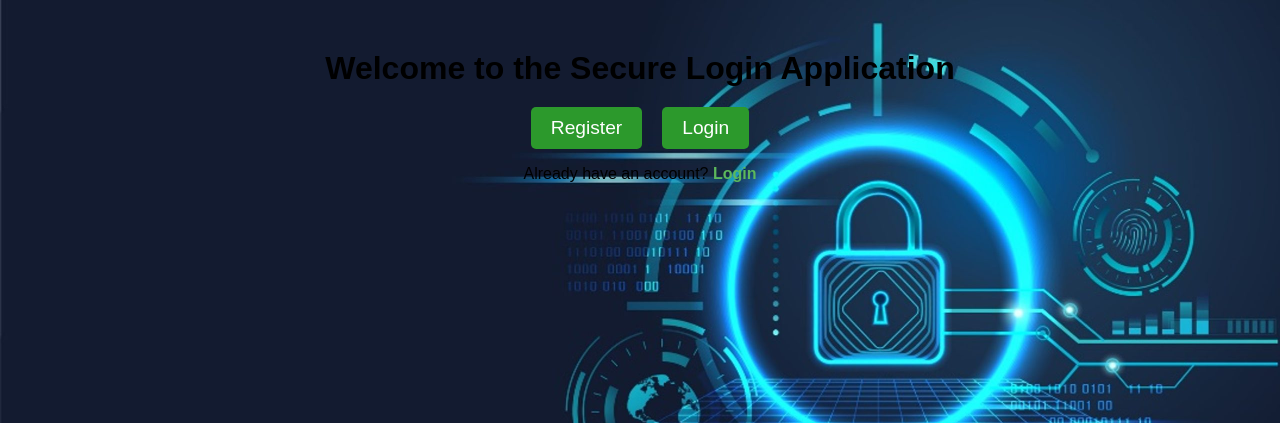
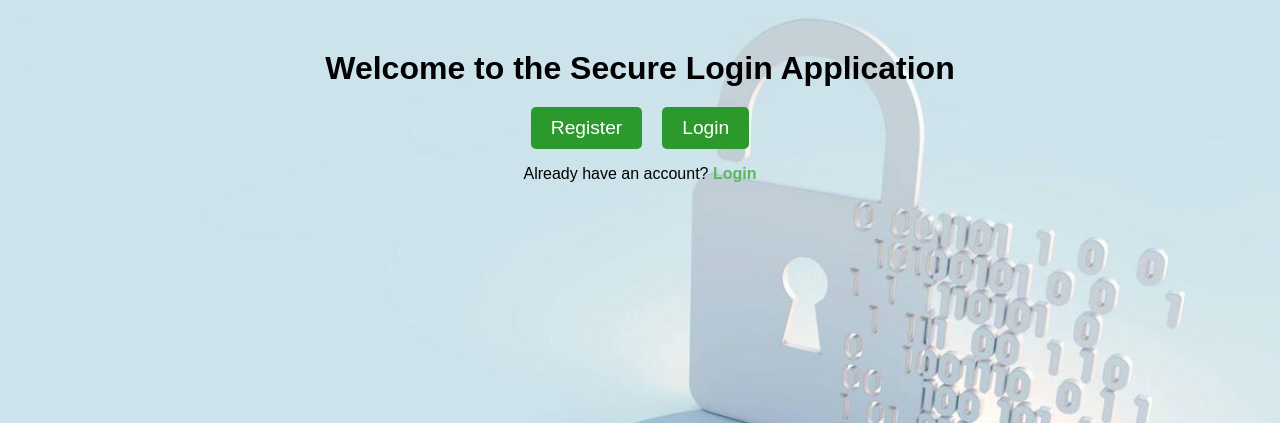
Before and after one commit to NipunaMadula/Secure-Login-Application, a PHP site: page / in a window 1280 px wide. Shown: the top 423 px of the page. Run offline with PHP 8.4, Linux system fonts and the light colour scheme; data that the repository does not hold is empty.

Commit message:
change background image

```diff
--- a/public/css/index.css
+++ b/public/css/index.css
@@ -1,7 +1,7 @@
 body {
     font-family: Arial, sans-serif;
     background-color: #f4f4f4; /* Light background color */
-    background-image: url('../images/img1.jpg');
+    background-image: url('../images/img2.jpg');
     background-size: cover; /* Cover the entire viewport */
     background-repeat: no-repeat; /* Prevents repeating the image */
     margin: 0;
--- a/public/css/register.css
+++ b/public/css/register.css
@@ -12,7 +12,7 @@ body {
 .container {
     width: 100%;
     max-width: 400px;
-    margin: 50px auto;
+    margin: 10px auto;
 
     padding: 20px;
     border-radius: 5px;
```
